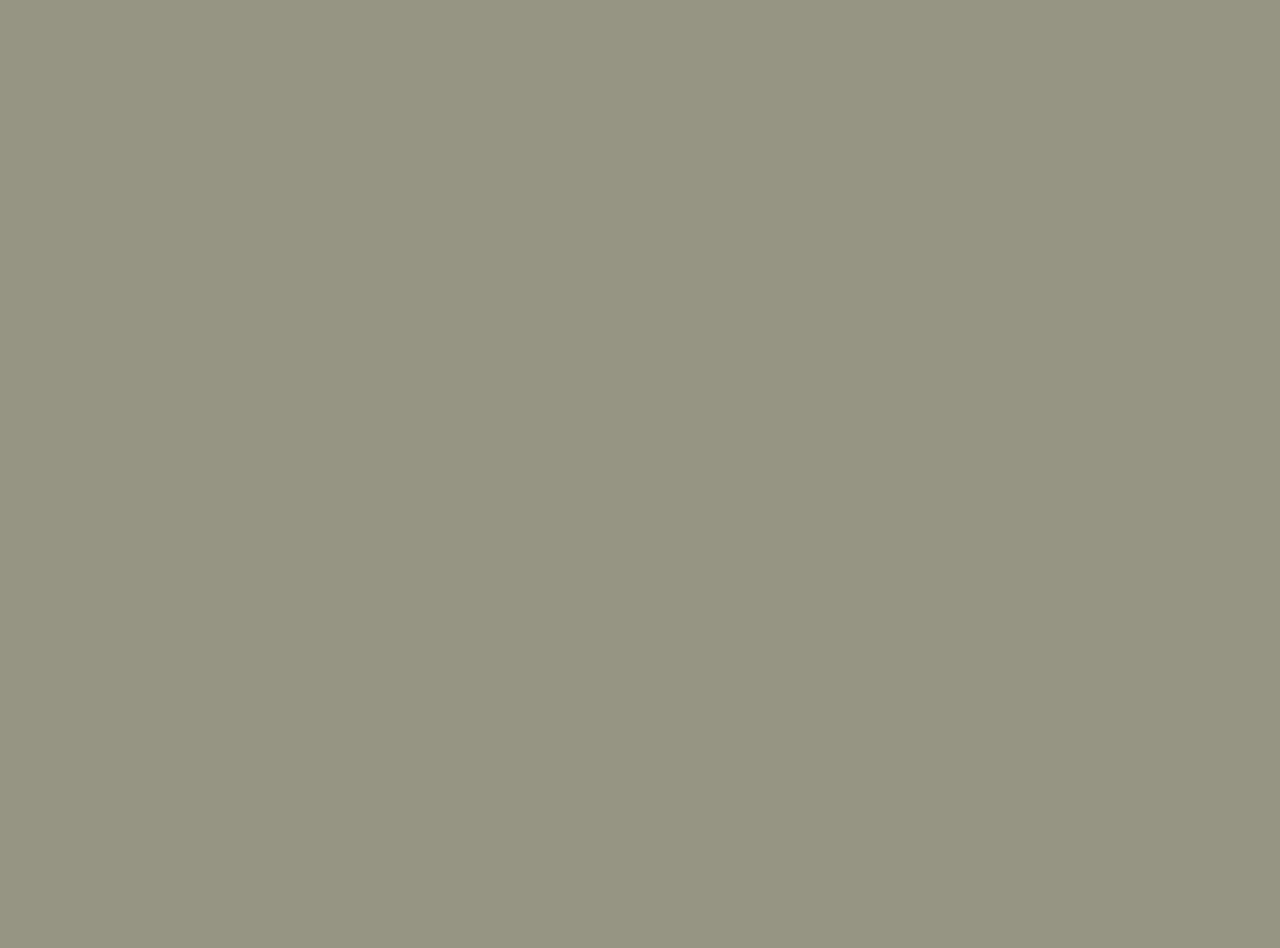
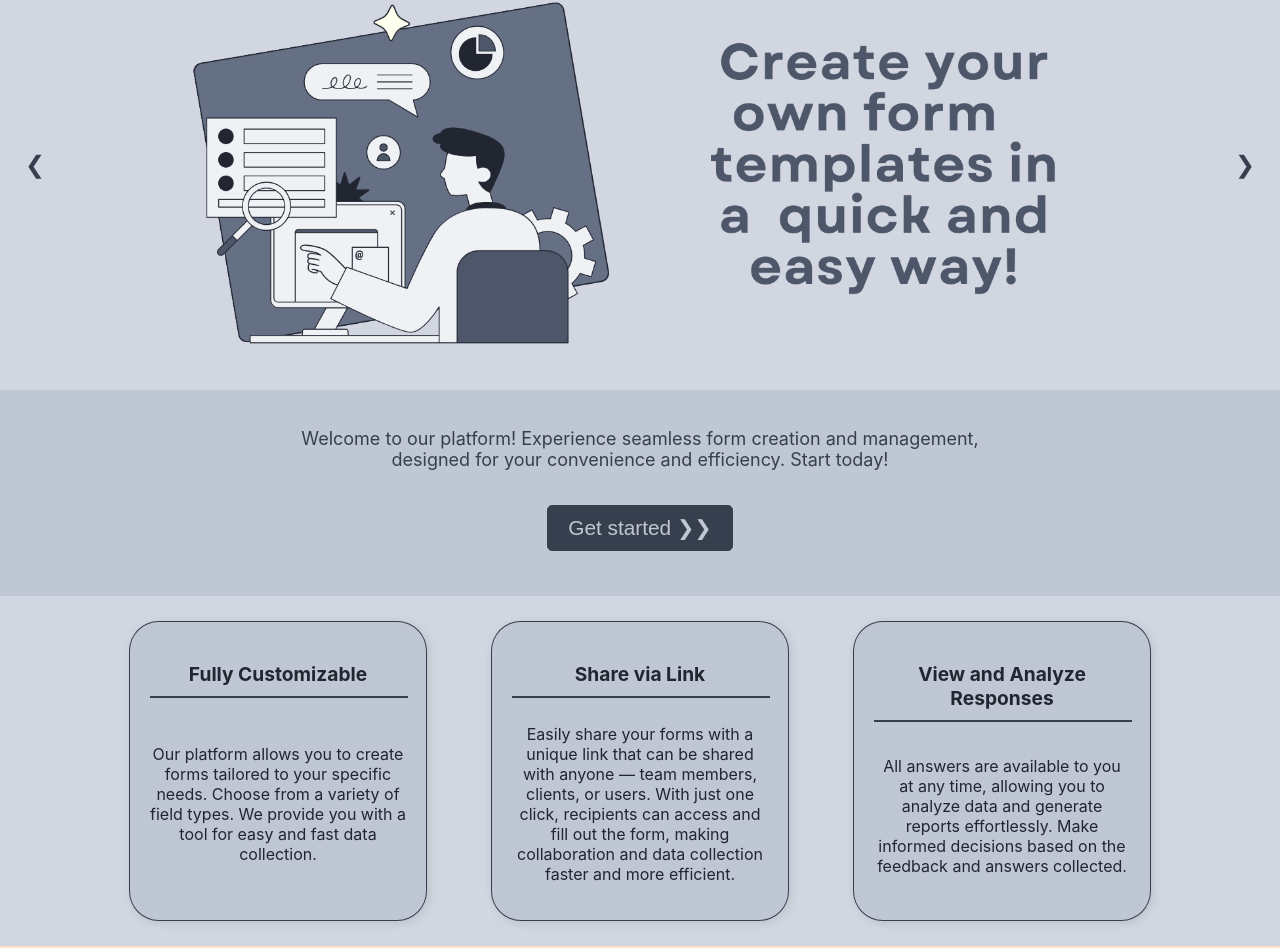
Before and after one commit to katarinamarj/flexi-forms, a React (Create React App) app in the folder frontend/: page / in a window 1280 px wide. Shown: the part 132-1080 px from the top of the page. Before the commit the page ends 800 px from the top, so only its background shows below. Built offline with nearby package versions, Linux system fonts and the light colour scheme.

Commit message:
Created home page

```diff
--- /dev/null
+++ b/frontend/src/components/Footer.js
@@ -0,0 +1,9 @@
+import "../styles/Footer.css";
+
+const Footer = () => {
+    return <div class="footer">
+      Footer
+      </div>;
+  };
+
+export default Footer;
--- a/frontend/src/pages/Home.js
+++ b/frontend/src/pages/Home.js
@@ -1,11 +1,84 @@
 import "../styles/Home.css";
 import Header from "../components/Header";
+import Footer from "../components/Footer";
+import { useNavigate } from "react-router-dom";
+import { useState } from "react";
+import homeImage from "../images/home-image.png";
+import homeImage2 from "../images/home-image2.png";
 
 const Home = () => {
-    return <div>
-      <Header />
-      Home
-      </div>;
+
+  const navigate = useNavigate();
+
+  const goToRegister = () => {
+    navigate("/register");
   };
 
+  const images = [homeImage, homeImage2];
+  const [currentIndex, setCurrentIndex] = useState(0);
+
+  const prevSlide = () => {
+    setCurrentIndex((prevIndex) =>
+      prevIndex === 0 ? images.length - 1 : prevIndex - 1
+    );
+  };
+
+  const nextSlide = () => {
+    setCurrentIndex((prevIndex) =>
+      prevIndex === images.length - 1 ? 0 : prevIndex + 1
+    );
+  };
+
+  return (
+    <div class="home-page">
+      <Header />
+
+      <div className="home-image-container">
+        <button className="prev-button" onClick={prevSlide}>
+          ❮
+        </button>
+        <img src={images[currentIndex]} alt="Slideshow" className="home-image" />
+        <button className="next-button" onClick={nextSlide}>
+          ❯
+        </button>
+      </div>
+
+      <div className="home-content">
+        <p>Welcome to our platform! Experience seamless form creation and management, <br/>designed for your convenience and efficiency. Start today!</p>
+        <button className="get-started-button" onClick={goToRegister}> Get started ❯❯
+        </button>
+      </div>
+
+      <div className="features-container">
+        <div className="feature-box">
+          <h3>Fully Customizable</h3>
+          <hr />
+          <p>
+            Our platform allows you to create forms tailored to your specific needs.
+            Choose from a variety of field types.
+            We provide you with a tool for easy and fast data collection.
+          </p>
+        </div>
+        <div className="feature-box">
+          <h3>Share via Link</h3>
+          <hr />
+          <p>
+            Easily share your forms with a unique link that can be shared with anyone — team members, clients, or users.
+            With just one click, recipients can access and fill out the form, making collaboration and data collection faster and more efficient.
+          </p>
+        </div>
+        <div className="feature-box">
+          <h3>View and Analyze Responses</h3>
+          <hr />
+          <p>
+            All answers are available to you at any time, allowing you to analyze data and generate reports effortlessly.
+            Make informed decisions based on the feedback and answers collected.
+          </p>
+        </div>
+      </div>
+      <Footer />
+    </div>
+  );
+};
+
 export default Home;
--- /dev/null
+++ b/frontend/src/styles/Footer.css
@@ -0,0 +1,3 @@
+.footer{
+    background-color: bisque;
+}
--- a/frontend/src/styles/Home.css
+++ b/frontend/src/styles/Home.css
@@ -0,0 +1,122 @@
+.home-page{
+  background-color: #D1D6E0;
+}
+
+.home-image-container {
+  position: relative;
+  display: flex;
+  justify-content: center;
+  align-items: center;
+  width: 100%;
+  background-color: #D1D6E0;
+}
+
+.home-image {
+  width: 70%;
+  height: 50%;
+  transition: opacity 0.5s ease-in-out;
+}
+
+.prev-button, .next-button {
+  position: absolute;
+  top: 50%;
+  transform: translateY(-50%);
+  color: #373F4E;
+  background-color: #D1D6E0;
+  border: none;
+  padding: 10px 15px;
+  cursor: pointer;
+  font-size: 24px;
+  border-radius: 50%;
+}
+
+.prev-button:hover, .next-button:hover {
+  background-color: #667085;
+}
+
+.prev-button {
+  left: 10px;
+}
+
+.next-button {
+  right: 10px;
+}
+
+@media (max-width: 600px) {
+  .prev-button, .next-button {
+    padding: 5px 10px;
+    font-size: 18px;
+  }
+}
+
+.home-content {
+  text-align: center;
+  background-color: #BFC6D4;
+  padding: 20px;
+  color: #373F4E;
+}
+
+.home-content p {
+  font-size: 18px;
+  margin-bottom: 10px;
+}
+
+.get-started-button {
+  background-color: #373F4E;
+  color: #BFC6D4;
+  padding: 10px 20px;
+  border-radius: 5px;
+  font-size: 1.3rem;
+  cursor: pointer;
+  transition: background-color 0.3s ease;
+  margin-top: 2%;
+  margin-bottom: 2%;
+  border: 1px solid #373F4E;
+}
+
+.get-started-button:hover {
+  background-color: #667085;
+}
+
+.features-container {
+  background-color: #D1D6E0;
+  display: flex;
+  justify-content: center;
+  gap: 5%;
+  margin-top: 2%;
+  margin-bottom: 2%;
+}
+
+.feature-box {
+  width: 20%;
+  height: auto;
+  padding: 20px;
+  background-color: #BFC6D4;
+  border-radius: 10%;
+  border: #373F4E 1px solid;
+  text-align: center;
+  box-shadow: 2px 2px 10px rgba(0, 0, 0, 0.1);
+  display: flex;
+  flex-direction: column;
+  justify-content: space-between;
+}
+
+.feature-box h3 {
+  font-size: 1.2rem;
+  margin-bottom: 10px;
+  color: #212631;
+}
+
+.feature-box hr {
+  width: 100%;
+  margin: 0 auto 10px auto;
+  border: 1.5px solid #373F4E;
+}
+
+.feature-box p {
+  flex-grow: 1;
+  display: flex;
+  align-items: center;
+  text-align: center;
+  color: #212631;
+}
--- a/frontend/src/styles/Login.css
+++ b/frontend/src/styles/Login.css
@@ -2,7 +2,7 @@ html, body {
     margin: 0;
     padding: 0;
     height: 100%;
-    overflow: hidden;
+    /*overflow: hidden;*/
   }
 
   .container {
```
Also changed, not shown: frontend/src/images/home-image.png (added), frontend/src/images/home-image2.png (added).
